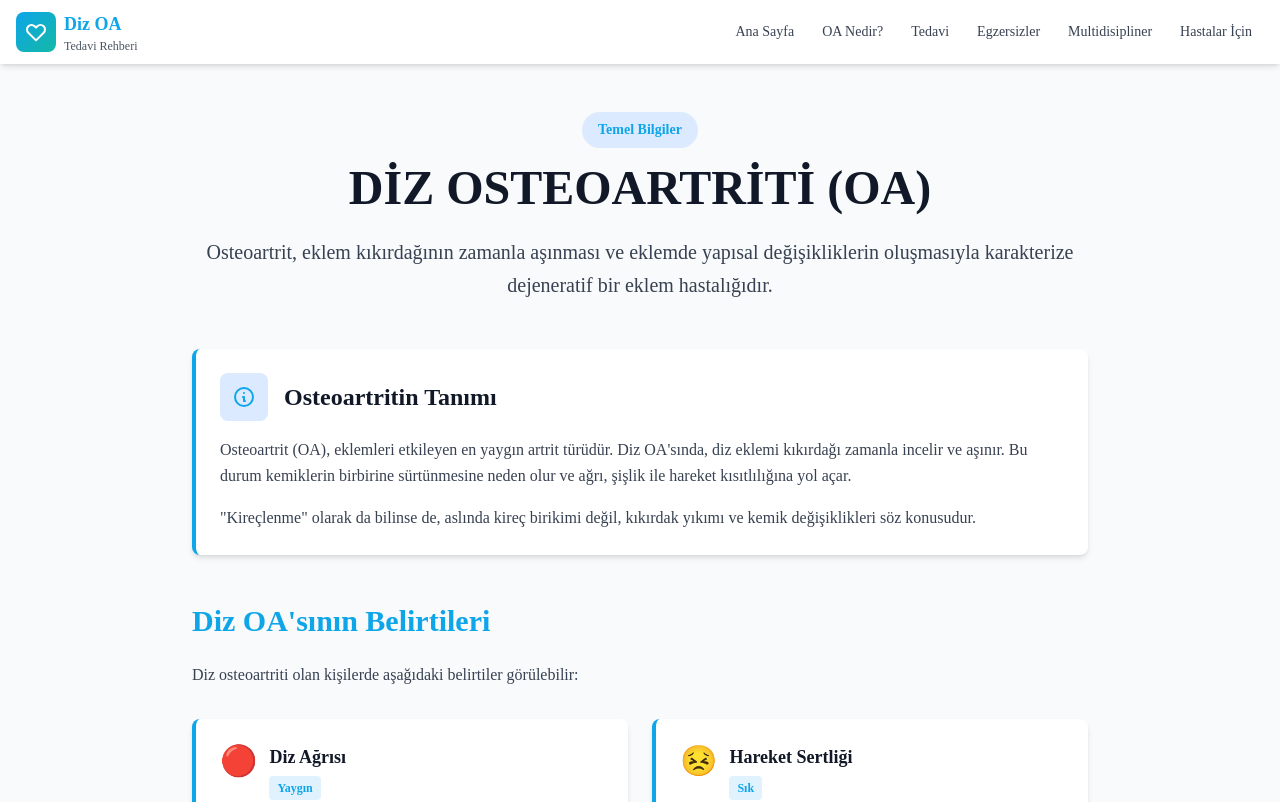
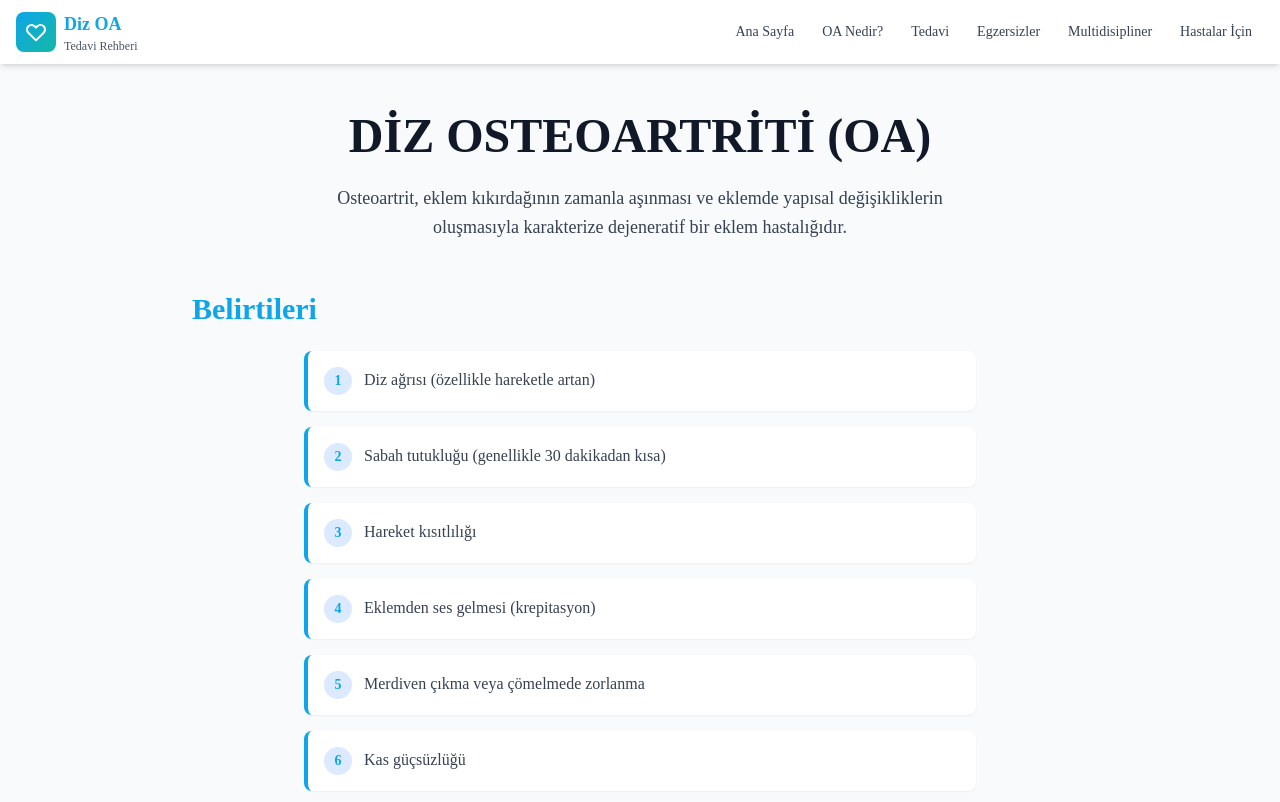
Before and after one commit to pat-0/diz-osteoartriti, a Next.js app: page /oa-nedir in a window 1280 px wide. Shown: the top 802 px of the page. Built offline with nearby package versions, Linux system fonts and the light colour scheme.

Commit message:
OA nedir sayfası düzenlemeleri - badge, tanım section ve belirtiler güncellendi

```diff
--- a/app/oa-nedir/page.tsx
+++ b/app/oa-nedir/page.tsx
@@ -4,98 +4,33 @@ export default function OaNedirPage() {
       <div className="container mx-auto px-4">
         {/* Page Header */}
         <div className="max-w-4xl mx-auto text-center mb-12">
-          <div className="inline-block px-4 py-2 bg-blue-100 text-primary rounded-full text-sm font-semibold mb-4">
-            Temel Bilgiler
-          </div>
           <h1 className="text-4xl md:text-5xl font-bold text-gray-900 mb-6">
             DİZ OSTEOARTRİTİ (OA)
           </h1>
-          <p className="text-xl text-gray-700 leading-relaxed">
-            Osteoartrit, eklem kıkırdağının zamanla aşınması ve eklemde yapısal değişikliklerin oluşmasıyla
-            karakterize dejeneratif bir eklem hastalığıdır.
+          <p className="text-lg text-gray-700 leading-relaxed max-w-2xl mx-auto">
+            Osteoartrit, eklem kıkırdağının zamanla aşınması ve eklemde yapısal değişikliklerin oluşmasıyla karakterize dejeneratif bir eklem hastalığıdır.
           </p>
         </div>
 
-        {/* What is OA Section */}
-        <section className="max-w-4xl mx-auto mb-12">
-          <div className="info-card">
-            <div className="flex items-center mb-4">
-              <div className="w-12 h-12 bg-blue-100 rounded-lg flex items-center justify-center mr-4">
-                <svg className="w-6 h-6 text-primary" fill="none" stroke="currentColor" viewBox="0 0 24 24">
-                  <path strokeLinecap="round" strokeLinejoin="round" strokeWidth={2} d="M13 16h-1v-4h-1m1-4h.01M21 12a9 9 0 11-18 0 9 9 0 0118 0z" />
-                </svg>
-              </div>
-              <h2 className="text-2xl font-bold text-gray-900">Osteoartritin Tanımı</h2>
-            </div>
-            <p className="text-gray-700 leading-relaxed mb-4">
-              Osteoartrit (OA), eklemleri etkileyen en yaygın artrit türüdür. Diz OA'sında, diz eklemi kıkırdağı
-              zamanla incelir ve aşınır. Bu durum kemiklerin birbirine sürtünmesine neden olur ve ağrı, şişlik
-              ile hareket kısıtlılığına yol açar.
-            </p>
-            <p className="text-gray-700 leading-relaxed">
-              "Kireçlenme" olarak da bilinse de, aslında kireç birikimi değil, kıkırdak yıkımı ve kemik
-              değişiklikleri söz konusudur.
-            </p>
-          </div>
-        </section>
-
         {/* Symptoms Section - From DOCX (2) */}
         <section className="max-w-4xl mx-auto mb-12">
-          <h2 className="section-title">Diz OA'sının Belirtileri</h2>
-          <p className="text-gray-700 mb-8">
-            Diz osteoartriti olan kişilerde aşağıdaki belirtiler görülebilir:
-          </p>
+          <h2 className="section-title">Belirtileri</h2>
 
-          <div className="grid grid-cols-1 md:grid-cols-2 gap-6">
+          <div className="max-w-2xl mx-auto space-y-4">
             {[
-              {
-                title: "Diz Ağrısı",
-                description: "Hareketle artan, istirahatte geçen ağrı. Başlangıçta sadece aktivite sırasında, ilerleyen dönemde dinlenkende de olabilir.",
-                icon: "🔴",
-                severity: "Yaygın"
-              },
-              {
-                title: "Hareket Sertliği",
-                description: "Hareket sırasında veya sonrasında sertlik hissi. Sabah tutukluğu genellikle 30 dakikadan kısa sürer.",
-                icon: "😣",
-                severity: "Sık"
-              },
-              {
-                title: "Hareket Açıklığında Azalma",
-                description: "Dizi tam açamama veya tam büzülememe. Merdiven inip çıkmak zorlaşabilir.",
-                icon: "📏",
-                severity: "İlerleyen"
-              },
-              {
-                title: "Merdivende Zorluk",
-                description: "Merdiven çıkma ve yürümede belirgin zorluk. Diz gücünde azalma hissedilir.",
-                icon: "🪜",
-                severity: "İlerleyen"
-              },
-              {
-                title: "Krepitasyon (Ses Gelmesi)",
-                description: "Diz hareket ettirildiğinde duyulan çatırtı sesi. Kıkırdak yüzeyinin bozulmasına bağlı.",
-                icon: "🔊",
-                severity: "Yaygın"
-              },
-              {
-                title: "Şekil Bozukluğu",
-                description: "İleri evrelerde dizde şekil bozukluğu, O bacağı oluşumu. Eklem deformitesi gelişebilir.",
-                icon: "🦵",
-                severity: "İleri Evre"
-              },
+              "Diz ağrısı (özellikle hareketle artan)",
+              "Sabah tutukluğu (genellikle 30 dakikadan kısa)",
+              "Hareket kısıtlılığı",
+              "Eklemden ses gelmesi (krepitasyon)",
+              "Merdiven çıkma veya çömelmede zorlanma",
+              "Kas güçsüzlüğü",
+              "İleri evrede dizde şekil bozukluğu (varus veya valgus deformitesi)",
             ].map((symptom, index) => (
-              <div key={index} className="bg-white rounded-lg p-6 shadow-md border-l-4 border-primary hover:shadow-lg transition-shadow">
-                <div className="flex items-start mb-3">
-                  <span className="text-3xl mr-3">{symptom.icon}</span>
-                  <div className="flex-1">
-                    <h3 className="text-lg font-bold text-gray-900 mb-1">{symptom.title}</h3>
-                    <span className="inline-block px-2 py-1 bg-primary-100 text-primary text-xs font-semibold rounded">
-                      {symptom.severity}
-                    </span>
-                  </div>
-                </div>
-                <p className="text-gray-600 text-sm">{symptom.description}</p>
+              <div key={index} className="flex items-start bg-white rounded-lg p-4 shadow-sm border-l-4 border-primary">
+                <span className="w-7 h-7 bg-blue-100 text-primary rounded-full flex items-center justify-center text-sm font-bold mr-3 shrink-0">
+                  {index + 1}
+                </span>
+                <span className="text-gray-700 leading-relaxed">{symptom}</span>
               </div>
             ))}
           </div>
--- a/app/page.tsx
+++ b/app/page.tsx
@@ -72,7 +72,7 @@ export default function HomePage() {
                 </div>
                 <h3 className="text-xl font-bold text-gray-900 mb-3">Tedavi Yöntemleri</h3>
                 <p className="text-gray-600 leading-relaxed">
-                  Ortopedi ve fizik tedavi iş birliği ile konservatif ve cerrahi tedavi seçenekleri.
+                  Osteoartritin (OA) Fizyoterapi ve Rehabilitasyon Programlarıyla Tedavisi
                 </p>
               </div>
             </Link>
```
